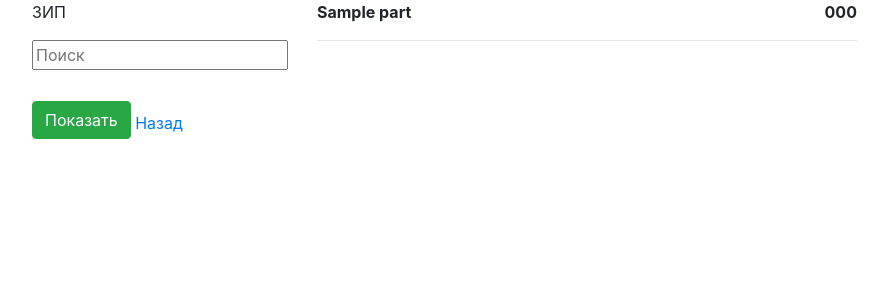
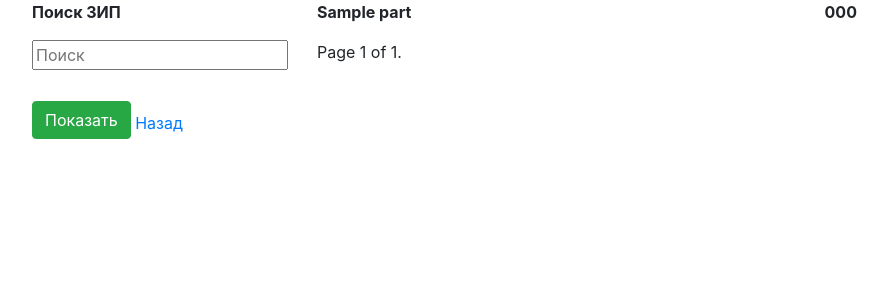
Before and after one commit to CaDiBob/storage-service, a Django app: template templates/storages/index.html in a window 1280 px wide. Shown: the top 300 px of the page, without its empty margins (53-941 px from the left). Run offline with Django 4.2, Linux system fonts and the light colour scheme; the template is opened without the code that fills it: most values are stand-ins (such as "Sample title", 1, 10 or a date in 2020); parts of the project's set-up code (start-up, migrations or seed data) failed here and were passed over.

Commit message:
added paginator

```diff
--- a/storages/views.py
+++ b/storages/views.py
@@ -1,3 +1,4 @@
+from django.core.paginator import Paginator
 from django.shortcuts import render
 from django.db.models import Q
 
@@ -11,8 +12,11 @@ def index(request):
         parts = parts.filter(
             Q(name__icontains=query) | Q(code__icontains=query)
         )
+    paginator = Paginator(parts, 15)
+    page_number = request.GET.get('page')
+    page_obj = paginator.get_page(page_number)
     context = {
-        'parts': parts,
+        'page_obj': page_obj,
     }
     return render(
         request,
--- a/templates/storages/index.html
+++ b/templates/storages/index.html
@@ -8,7 +8,7 @@
           <div class="col-sm-4">
             <form role="form" class="panel panel-default" method="GET" action="/search">
               <div class="panel-body">
-                <p>ЗИП</p>
+                <p><strong>Поиск ЗИП</strong></p>
                 <div class="form-group">
                     <input type="text" name="search" id="" placeholder="Поиск">
                 </div>
@@ -19,7 +19,7 @@
           </div>
           <div class="col-sm-8">
             <div class="panel panel-default">
-              {% for part in parts %}
+              {% for part in page_obj %}
                 <div class="panel-body">
                   <div class="row">
                     <div class="col-sm-12">
@@ -34,22 +34,26 @@
                         </div>
                       </div>
                     </div>
-                    <div class="col-sm-12">
-                      <!-- <p>
-                        <span class="label label-success">комнат: {{ flat.rooms_number }}</span>
-                        {% if flat.living_area %}
-                          <span class="label label-primary">{{ flat.living_area }} кв.м.</span>
-                        {% endif %}
-                        <span class="label label-primary">{{ flat.construction_year }} г. постройки</span>
-                      </p> -->
-                    </div>
                   </div>
                 </div>
-                {% if not foloop.last %}
-                  <hr style="margin:0">
-                {% endif %}
               {% endfor %}
+            </div>
+            <div class="pagination">
+                <span class="step-links">
+                    {% if page_obj.has_previous %}
+                        <a href="?page=1">&laquo; first</a>
+                        <a href="?page={{ page_obj.previous_page_number }}">previous</a>
+                    {% endif %}
 
+                    <span class="current">
+                        Page {{ page_obj.number }} of {{ page_obj.paginator.num_pages }}.
+                    </span>
+
+                    {% if page_obj.has_next %}
+                        <a href="?page={{ page_obj.next_page_number }}">next</a>
+                        <a href="?page={{ page_obj.paginator.num_pages }}">last &raquo;</a>
+                    {% endif %}
+                </span>
             </div>
           </div>
         </div>
```
